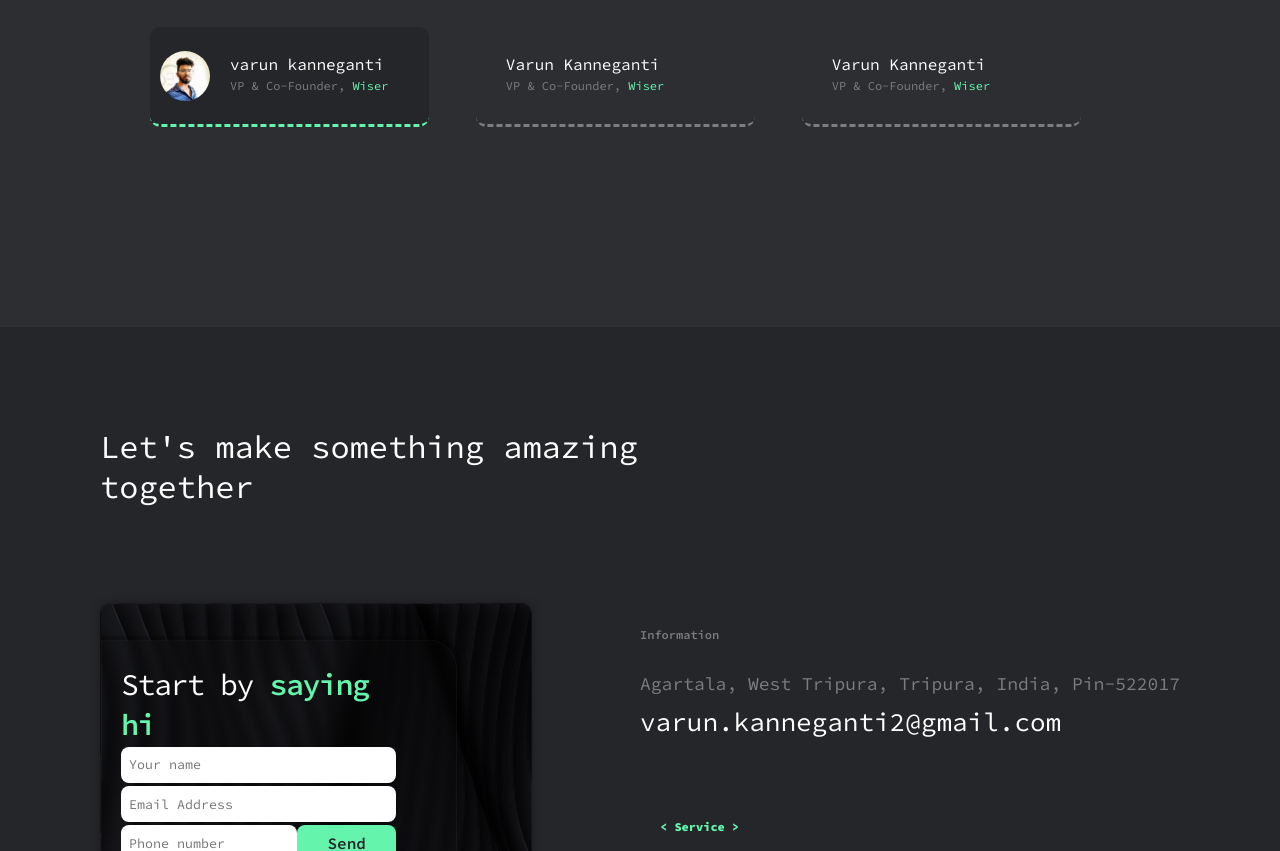
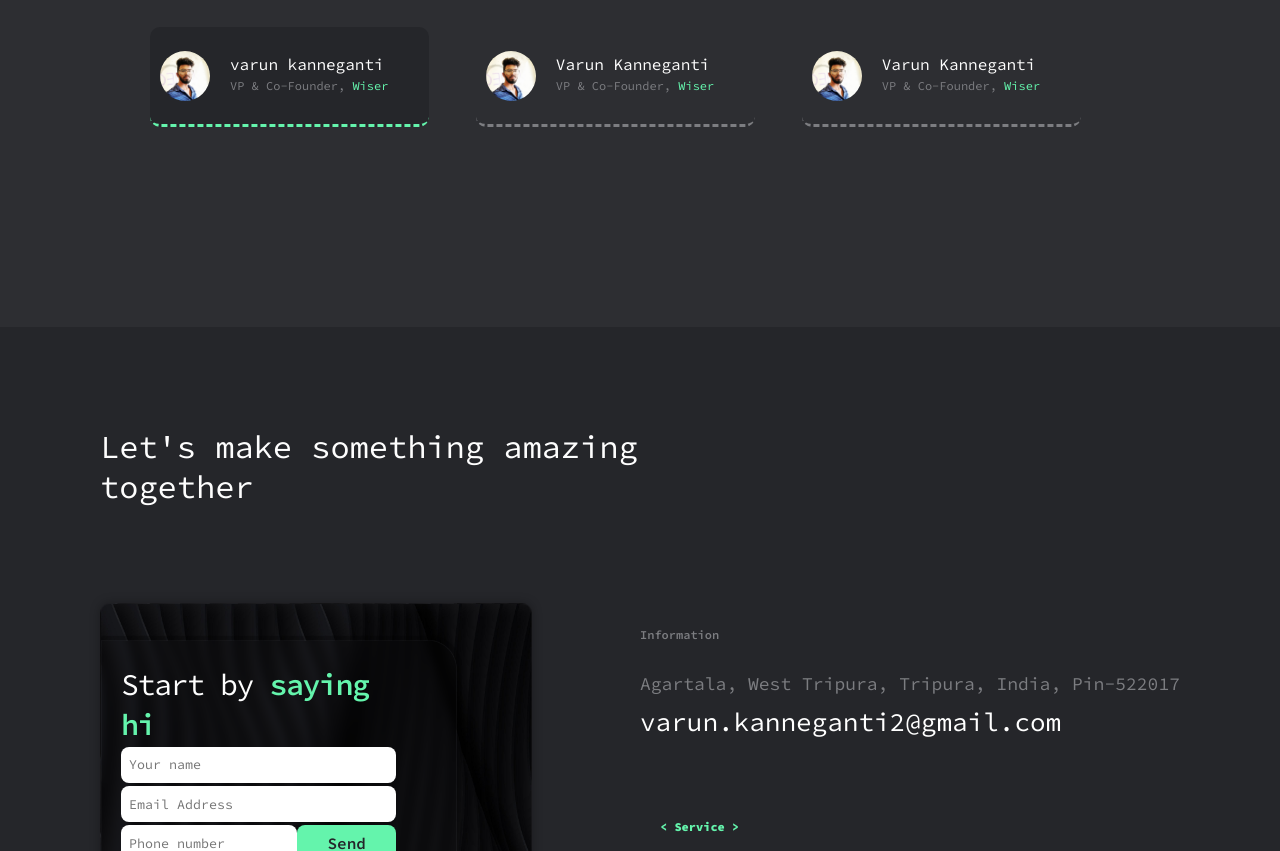
Before and after one commit to varun205/varun205.github.io, a plain HTML site: page index.html in a window 1280 px wide. Shown: the part 3531-4382 px from the top of the page. Drawn offline with Linux system fonts and the light colour scheme.

Commit message:
index.html

```diff
--- a/index.html
+++ b/index.html
@@ -247,14 +247,14 @@
                 </div>
             </div>
             <div class="single-profile-card">
-                <img src="assets/client-profile.png" alt="">
+                <img src="assets/client-profile.jpg" alt="">
                 <div>
                     <h4>Varun Kanneganti</h4>
                     <p>VP & Co-Founder, <a href="">Wiser</a></p>
                 </div>
             </div>
             <div class="single-profile-card">
-                <img src="assets/client-profile.png" alt="">
+                <img src="assets/client-profile.jpg" alt="">
                 <div>
                     <h4>Varun Kanneganti</h4>
                     <p>VP & Co-Founder, <a href="">Wiser</a></p>
```
